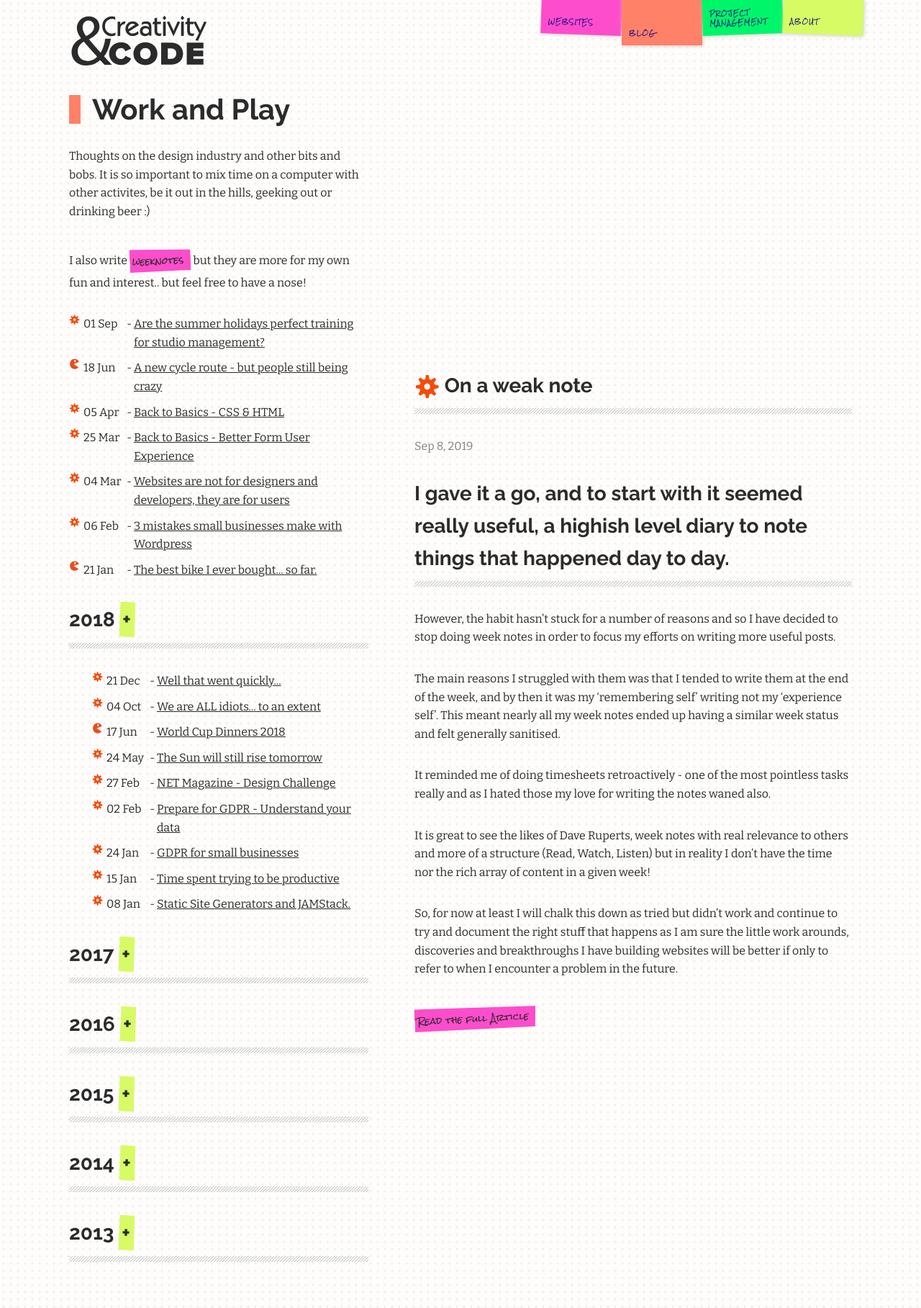
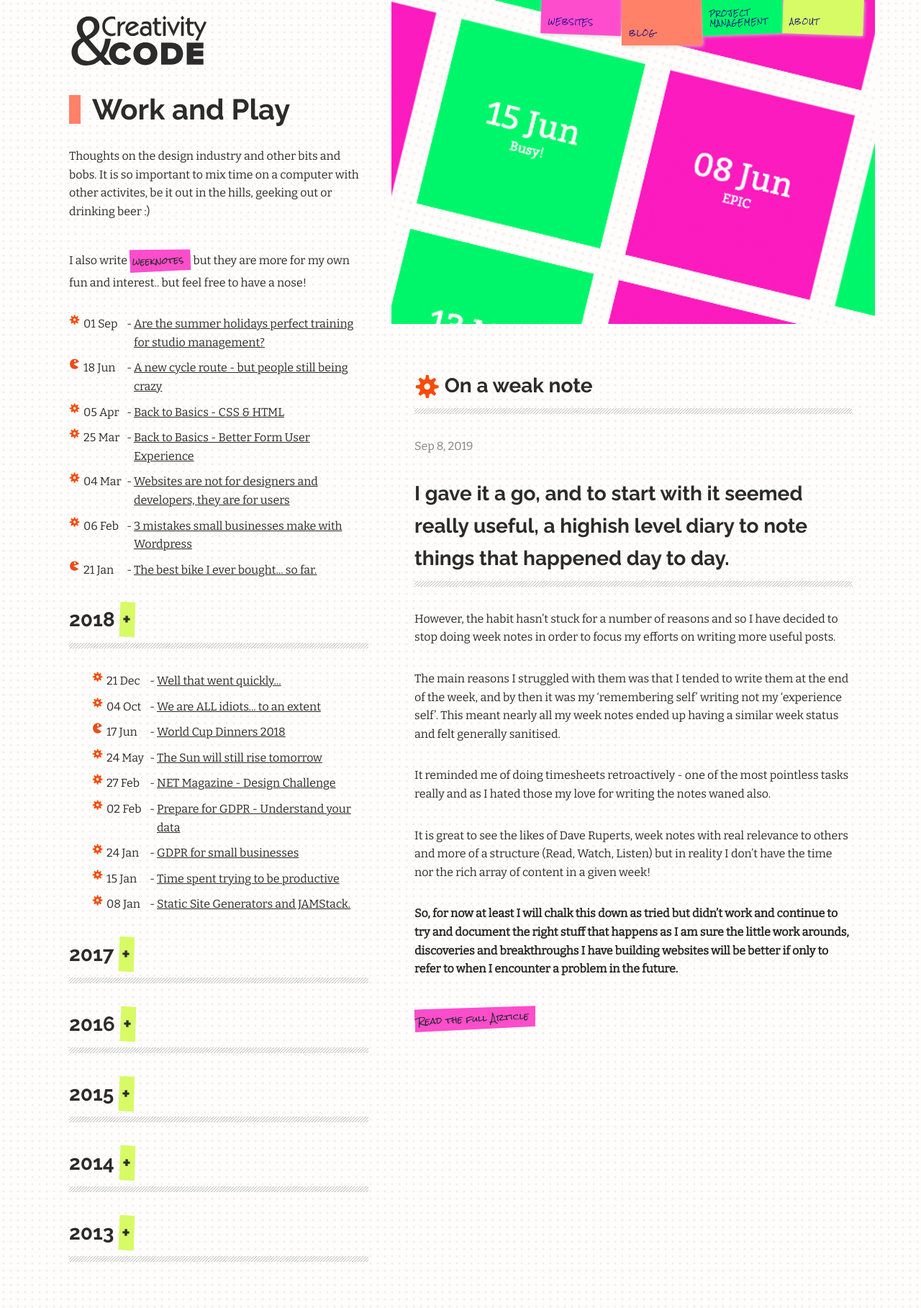
Before and after one commit to maxray/maxray.github.io, a Jekyll site: the page built from blog.html, in a window 1280 px wide. Shown: the whole page at 72% size. Built offline with Jekyll 4.4.1, drawn with Linux system fonts in a browser that asks for light colours.

Commit message:
Updated On A Weak Note

```diff
--- a/_posts/2019-09-08-on-a-weak-note.markdown
+++ b/_posts/2019-09-08-on-a-weak-note.markdown
@@ -3,7 +3,7 @@ title: On a weak note
 date: 2019-09-08 17:00:00 Z
 categories:
 - Work
-thumbnail_image:
+thumbnail_image: "/uploads/weeknotes.png"
 ---
 
 ### I gave it a go, and to start with it seemed really useful, a highish level diary to note things that happened day to day.
@@ -16,4 +16,4 @@ It reminded me of doing timesheets retroactively - one of the most pointless tas
 
 It is great to see the likes of Dave Ruperts, week notes with real relevance to others and more of a structure (Read, Watch, Listen) but in reality I don’t have the time nor the rich array of content in a given week!
 
-So, for now at least I will chalk this down as tried but didn’t work and continue to try and document the right stuff that happens as I am sure the little work arounds, discoveries and breakthroughs I have building websites will be better if only to refer to when I encounter a problem in the future.
+**So, for now at least I will chalk this down as tried but didn’t work and continue to try and document the right stuff that happens as I am sure the little work arounds, discoveries and breakthroughs I have building websites will be better if only to refer to when I encounter a problem in the future.**
```
